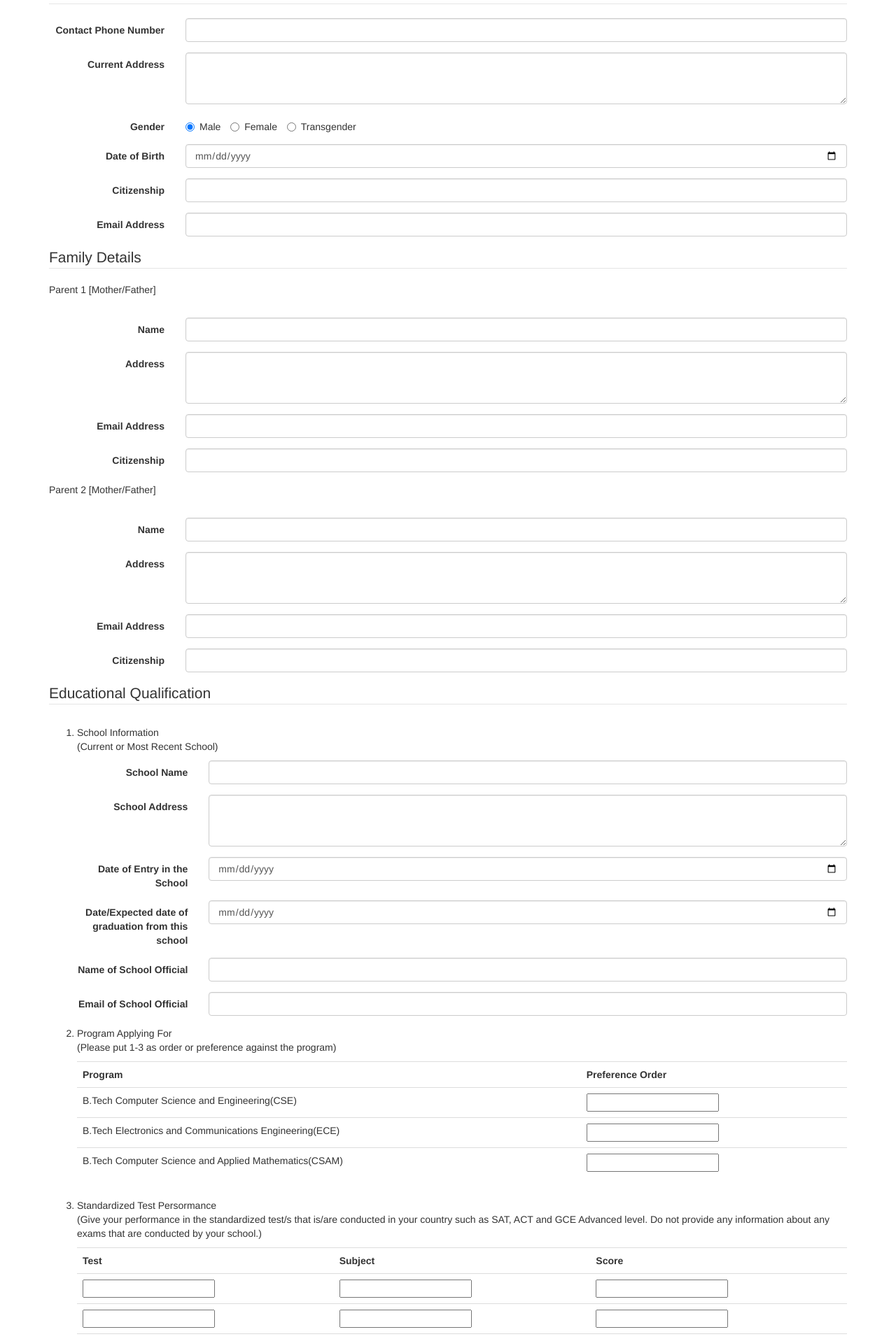
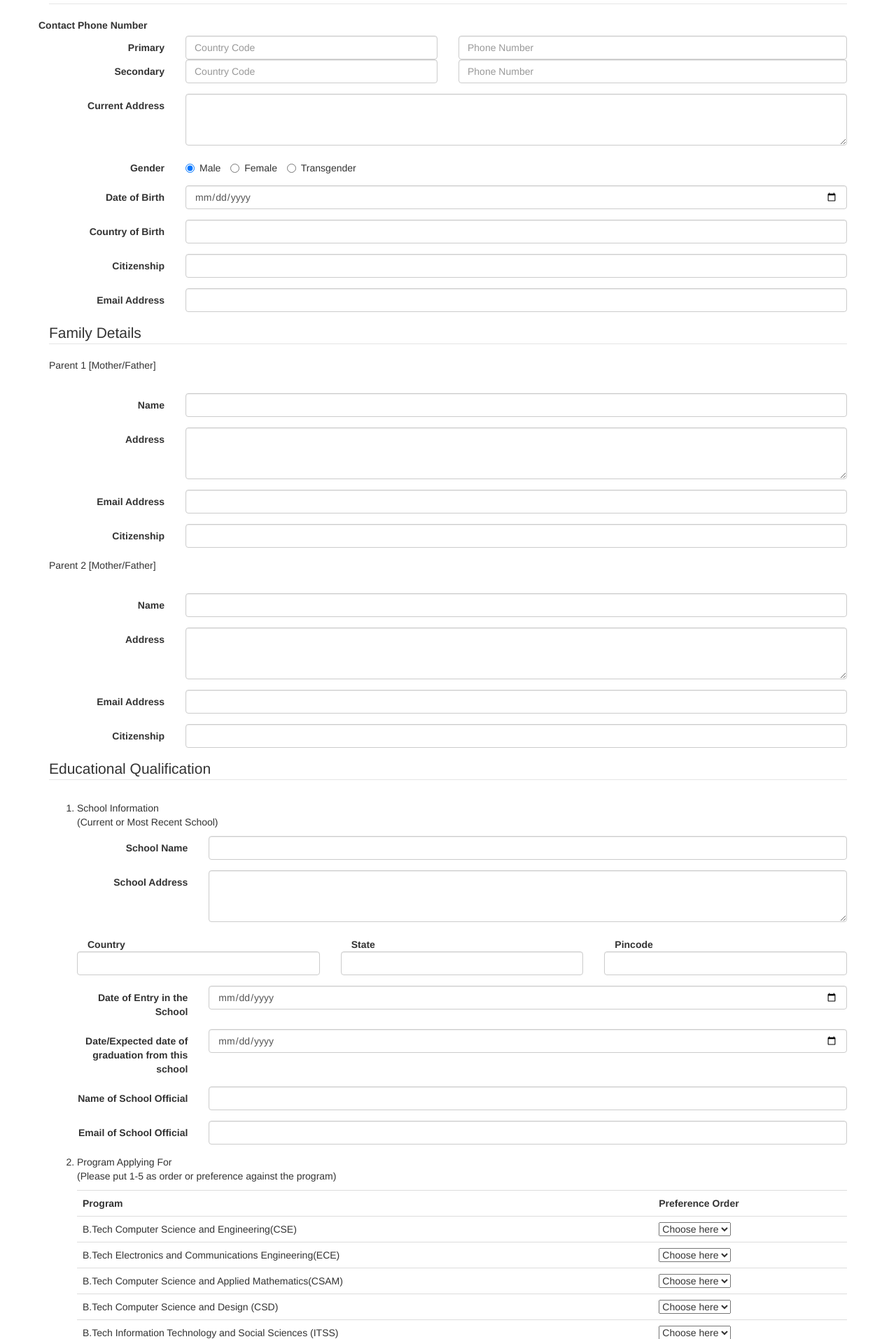
Before and after one commit to divyanshusrivastava/admission_module, a PHP site: page / in a window 1280 px wide. Shown: the part 328-2242 px from the top of the page at 70% size. Run offline with PHP 8.4, Linux system fonts and the light colour scheme; some libraries are stand-ins or nearby versions.

Commit message:
All changes till 15th feb

```diff
--- a/index.php
+++ b/index.php
@@ -35,9 +35,20 @@ require 'php/database_config.php';
 			<fieldset>
 				<legend>Personal Information</legend>
 				<div class="form-group">
-					<label class="control-label col-sm-2">Contact Phone Number </label>
-					<div class="col-sm-10">
-						<input type="number" name="phno" id="phno" class="form-control">
+					<label>Contact Phone Number</label><br>
+					<label class="control-label col-sm-2">Primary </label>
+					<div class="col-sm-4">
+						<input type="number" name="ccode1" id="ccode1" placeholder="Country Code"class="form-control">
+					</div>
+					<div class="col-sm-6">
+						<input type="number" name="phno1" id="phno1" placeholder="Phone Number"class="form-control">
+					</div>
+					<label class="control-label col-sm-2">Secondary </label>
+					<div class="col-sm-4">
+						<input type="number" name="ccode2" id="ccode2"  placeholder="Country Code" class="form-control">
+					</div>
+					<div class="col-sm-6">
+						<input type="number" name="phno2" id="phno2" placeholder="Phone Number"class="form-control">
 					</div>
 				</div>
 				<div class="form-group">
@@ -58,6 +69,12 @@ require 'php/database_config.php';
 					<label class="control-label col-sm-2">Date of Birth </label>
 					<div class="col-sm-10">
 						<input type="Date" name="dob" class="form-control">
+					</div>
+				</div>
+				<div class="form-group">
+					<label class="control-label col-sm-2">Country of Birth </label>
+					<div class="col-sm-10">
+						<input type="text" name="cob" id="cob" class="form-control">
 					</div>
 				</div>
 				<div class="form-group">
@@ -144,6 +161,36 @@ require 'php/database_config.php';
 						</div>
 					</div>
 					<div class="form-group">
+						<div class="col-sm-4">
+							<label class="control-label col-sm-2">Country</label>
+
+								<input type="text" name="schoolname" class="form-control">
+
+						</div>
+						<div class="col-sm-4">
+							<label class="control-label col-sm-2">State</label>
+
+								<input type="text" name="schoolname" class="form-control">
+
+						</div>
+						<div class="col-sm-4">
+							<label class="control-label col-sm-2">Pincode</label>
+
+								<input type="text" name="schoolname" class="form-control">
+
+						</div>
+					</div>
+						<!-- <label class="control-label col-sm-2">Country</label>
+						<div class="col-sm-10">
+							<input class="col-sm-2" type="text" name="" class="form-control">
+							<label class="col-sm-2">State</label>
+							<input class="col-sm-2" type="text" name="" class="form-control">
+							<label class="col-sm-2">Pincode</label>
+							<input class="col-sm-2" type="text" name="" class="form-control">
+						</div>
+						 -->
+
+					<div class="form-group">
 						<label class="control-label col-sm-2">Date of Entry in the School</label>
 						<div class="col-sm-10">
 							<input type="Date" name="schoolentrydate" class="form-control">
@@ -168,7 +215,7 @@ require 'php/database_config.php';
 						</div>
 					</div>
 					<p><li>Program Applying For<br>
-					(Please put 1-3 as order or preference against the program)</p>
+					(Please put 1-5 as order or preference against the program)</p>
 					<div class="table-responsive">
 						<table class="table">
 							<tr>
@@ -177,15 +224,58 @@ require 'php/database_config.php';
 							</tr>
 							<tr>
 								<td>B.Tech Computer Science and Engineering(CSE)</td>
-								<td><input type="tabletext" name="preforder1"></td>
+								<td><select name="preforder1" width:100%>
+									<option selected disabled>Choose here</option>
+									<option value="1">1</option>
+									<option value="2">2</option>
+									<option value="3">3</option>
+									<option value="4">4</option>
+									<option value="5">5</option>
+								</select></td>
 							</tr>
 							<tr>
 								<td>B.Tech Electronics and Communications Engineering(ECE)</td>
-								<td><input type="tabletext" name="preforder2"></td>
+								<td><select name="preforder2" width:100%>
+									<option selected disabled>Choose here</option>
+									<option value="1">1</option>
+									<option value="2">2</option>
+									<option value="3">3</option>
+									<option value="4">4</option>
+									<option value="5">5</option>
+								</select></td>
 							</tr>
 							<tr>
 								<td>B.Tech Computer Science and Applied Mathematics(CSAM)</td>
-								<td><input type="tabletext" name="preforder3"></td>
+								<td><select name="preforder3" width:100%>
+									<option selected disabled>Choose here</option>
+									<option value="1">1</option>
+									<option value="2">2</option>
+									<option value="3">3</option>
+									<option value="4">4</option>
+									<option value="5">5</option>
+								</select></td>
+							</tr>
+							<tr>
+								<td>B.Tech Computer Science and Design (CSD)</td>
+								<td><select name="preforder4" width:100%>
+									<option selected disabled>Choose here</option>
+									<option value="1">1</option>
+									<option value="2">2</option>
+									<option value="3">3</option>
+									<option value="4">4</option>
+									<option value="5">5</option>
+								</select></td>
+							</tr>
+							<tr>
+								<td>B.Tech Information Technology and Social Sciences (ITSS)</td>
+								<td><select name="preforder5" width:100%>
+									<option selected disabled>Choose here</option>
+									<option value="1">1</option>
+									<option value="2">2</option>
+									<option value="3">3</option>
+									<option value="4">4</option>
+									<option value="5">5</option>
+								</select></td>
 							</tr>
 						</table>
 					</div>
```
